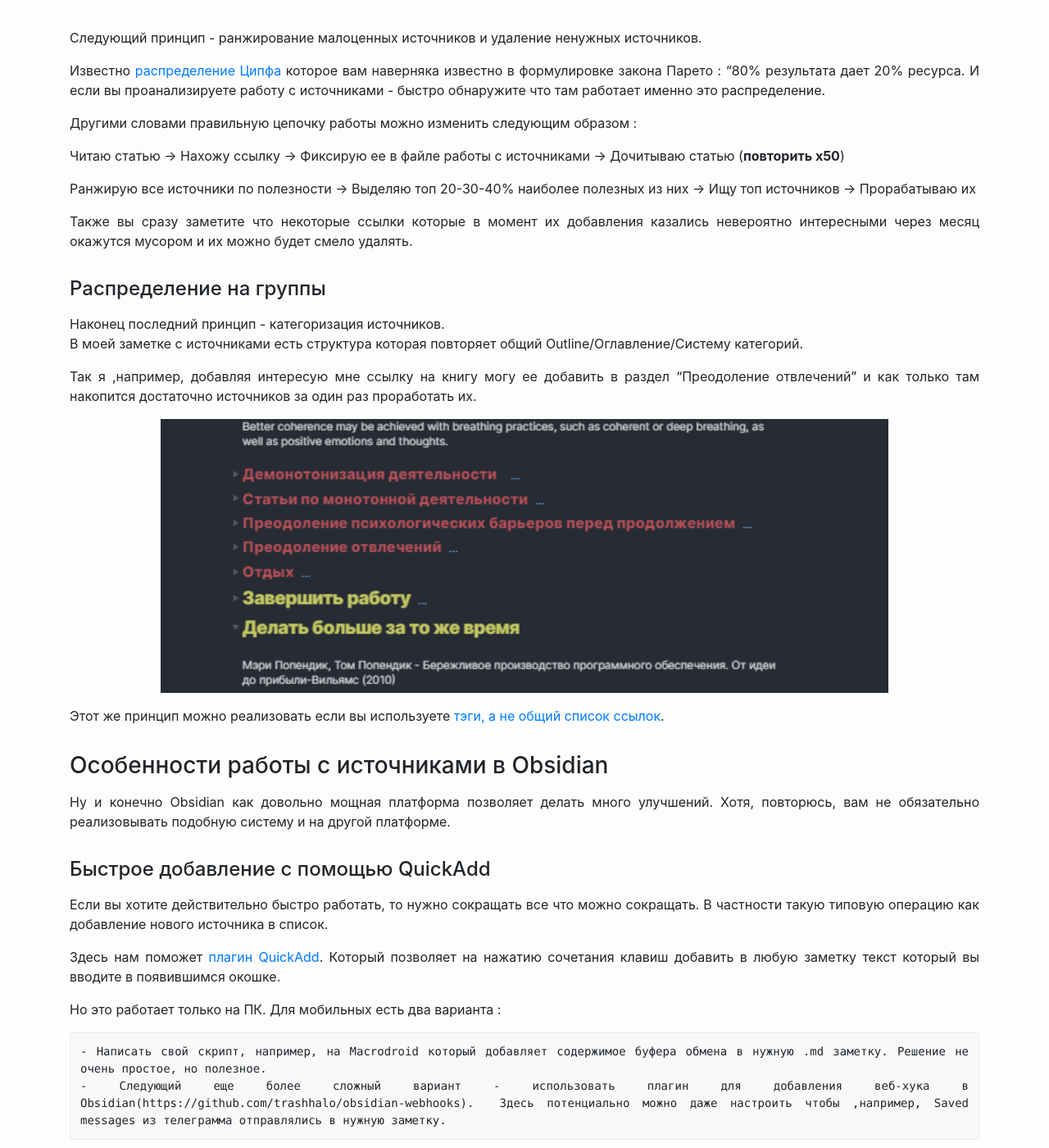
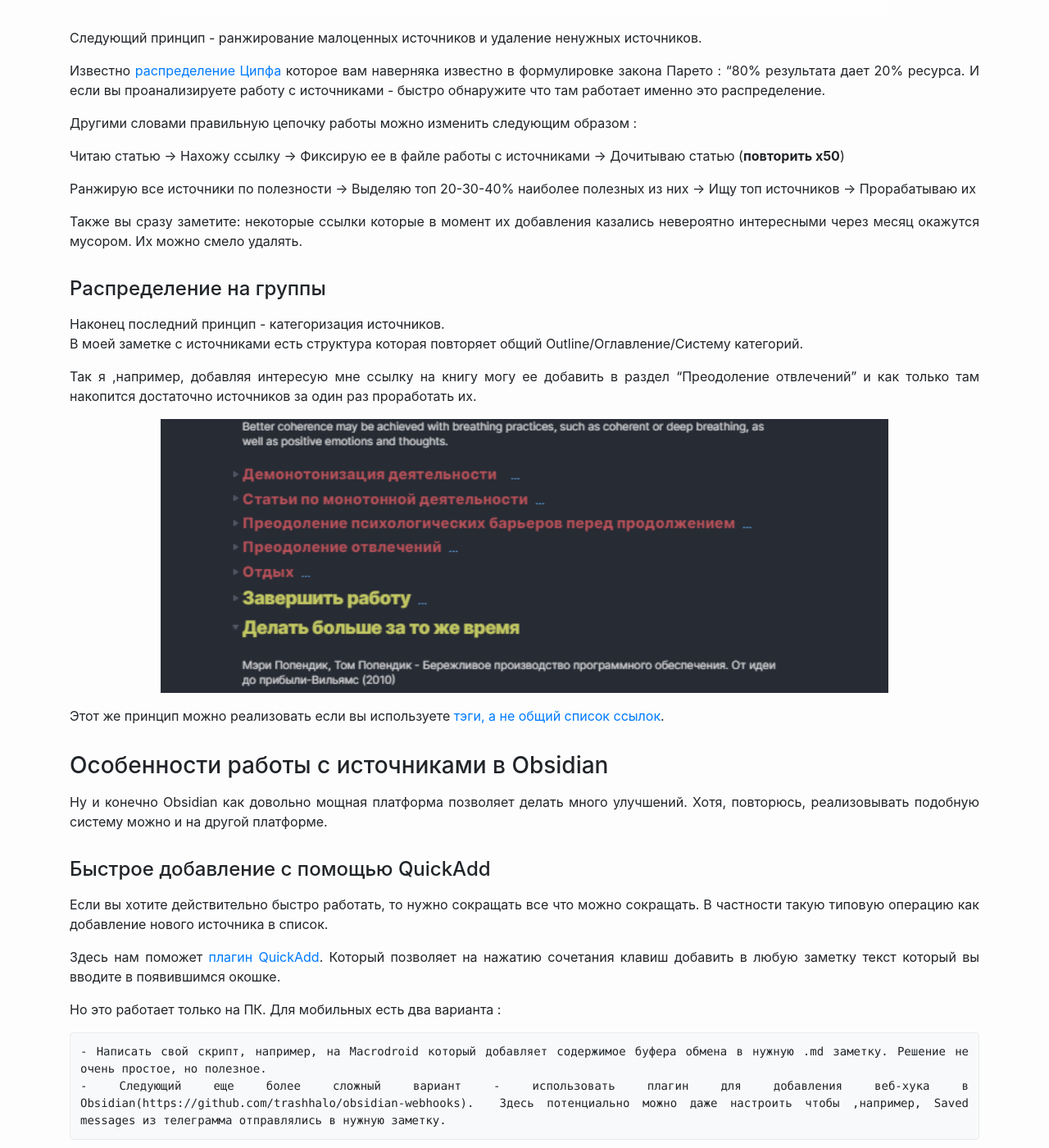
Before and after one commit to Nick-Senin/Nick-Senin.github.io, a Jekyll site: the page built from _posts/2022-02-02-Работа с источниками в Obsidian.md, in a window 1280 px wide and 1400 px high, scrolled down 2970 px. Shown: the whole window at 82% size. Built offline with Jekyll 4.4.1, drawn with Linux system fonts in a browser that asks for light colours; some of the changed text lies outside the part shown.

Commit message:
autoCommit 20220202.125249

```diff
--- a/_posts/2022-02-02-Работа с источниками в Obsidian.md
+++ b/_posts/2022-02-02-Работа с источниками в Obsidian.md
@@ -55,7 +55,7 @@ layout: post
 
 Ранжирую все источники по полезности -> Выделяю топ 20-30-40% наиболее полезных из них -> Ищу топ источников -> Прорабатываю их
 
-Также вы сразу заметите что некоторые ссылки которые в момент их добавления казались невероятно интересными через месяц окажутся мусором и их можно будет смело удалять.
+Также вы сразу заметите: некоторые ссылки которые в момент их добавления казались невероятно интересными через месяц окажутся мусором. Их можно смело удалять.
 
 #### Распределение на группы
 Наконец последний принцип - категоризация источников.
@@ -69,7 +69,7 @@ layout: post
 
 
 ### Особенности работы с источниками в Obsidian
-Ну и конечно Obsidian как довольно мощная платформа позволяет делать много улучшений. Хотя, повторюсь, вам не обязательно реализовывать подобную систему и на другой платформе.
+Ну и конечно Obsidian как довольно мощная платформа позволяет делать много улучшений. Хотя, повторюсь, реализовывать подобную систему можно и на другой платформе.
 
 ####  Быстрое добавление с помощью QuickAdd
 Если вы хотите действительно быстро работать, то нужно сокращать все что можно сокращать. В частности такую типовую операцию как добавление нового источника в список.
```
Also changed, not shown: other parts of _posts/2022-02-02-Работа с источниками в Obsidian.md (+1 -1 lines).
